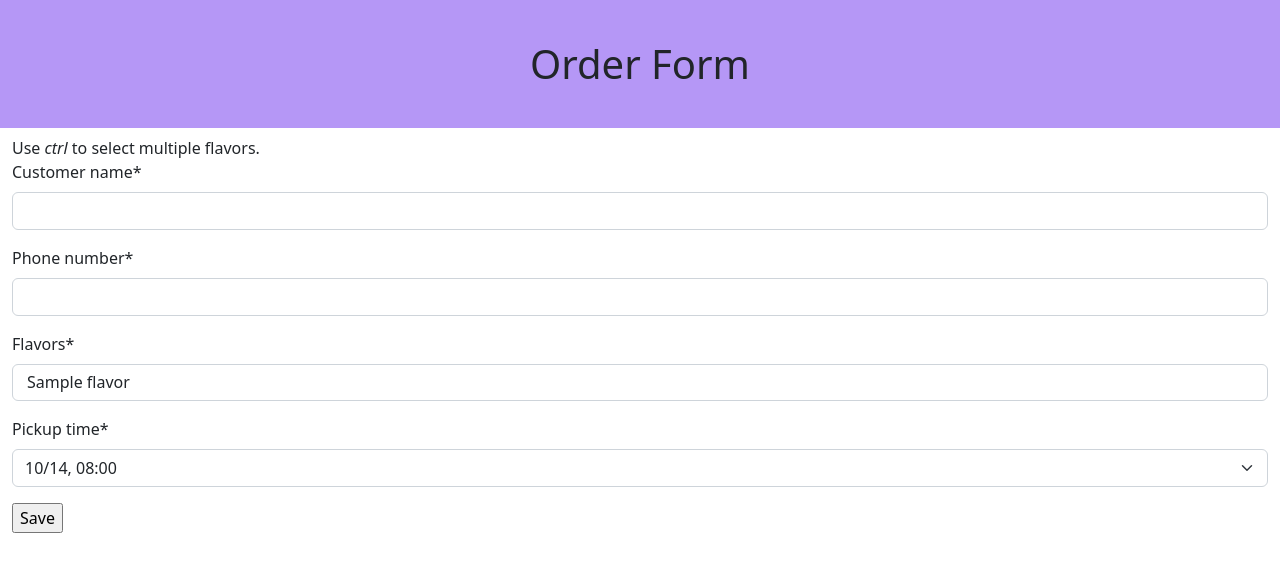
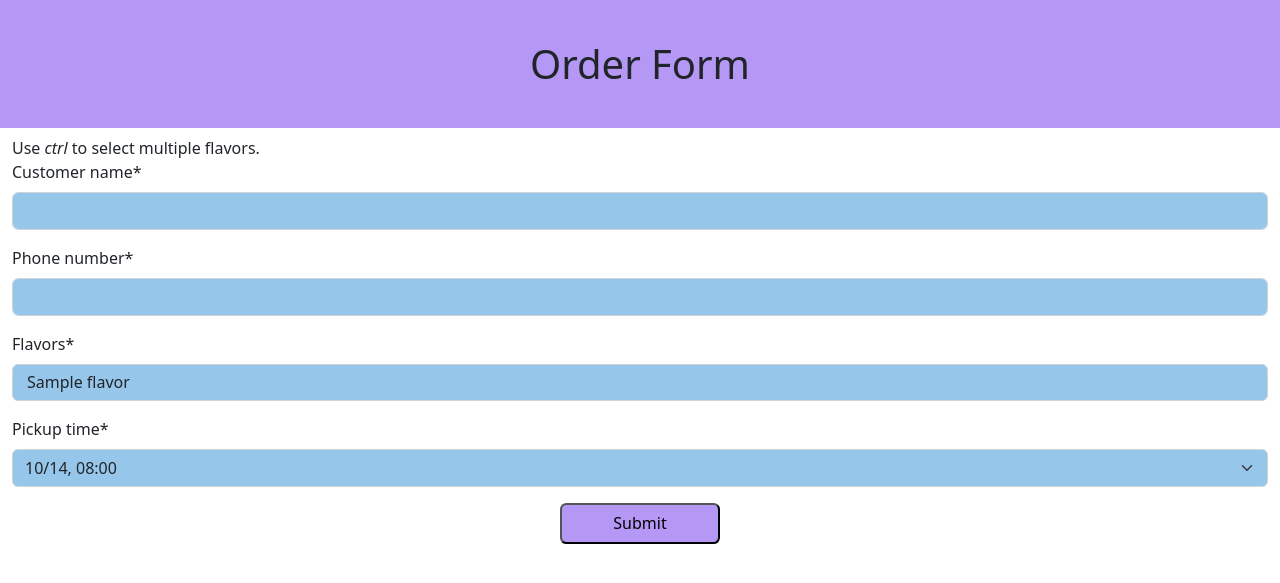
Before and after one commit to Delaram-M/ice-cream-parlor, a Django app: page /order/create in a window 1280 px wide. Shown: the top 583 px of the page. Run offline with Django 4.2, Linux system fonts and the light colour scheme; tables that the repository leaves empty hold one stand-in row (values such as "Sample post"); some libraries are stand-ins or nearby versions.

Commit message:
improve order form looks

```diff
--- a/orders/static/orders/style.css
+++ b/orders/static/orders/style.css
@@ -21,3 +21,28 @@ a:hover {
     text-decoration: none;
     color: var(--lavender-floral);
 }
+
+.btn {
+    background-color: var(--lavender-floral);
+}
+
+.textinput, .selectmultiple, .select {
+    background-color: var(--pale-cerulean);
+}
+
+input[type=submit] {
+    background-color: var(--lavender-floral);
+    border-radius: 0.4em;
+    padding: 0.4em;
+    cursor: pointer;
+    position: relative;
+    left: 50%;
+    transform: translate(-50%, 0);
+    margin-bottom: 1em;
+    width: 10em;
+
+}
+
+.buttonHolder {
+    text-align: center;
+}
--- a/orders/templates/orders/order_form.html
+++ b/orders/templates/orders/order_form.html
@@ -14,7 +14,7 @@
         <div class="container-fluid">
             <form method="post">{% csrf_token %}
                 {{ form|crispy }}
-                <input type="submit" value="Save">
+                <input type="submit" value="Submit">
             </form>
         </div>
 {% endblock %}
```
